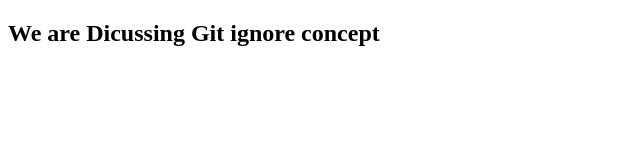
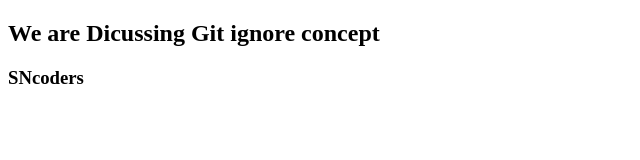
Before and after one commit to samadgutt/Git-ignore-concept, a plain HTML site: page index.html in a window 1280 px wide. Shown: the whole page, without its empty margins (0-640 px from the left). Drawn offline with Linux system fonts and the light colour scheme.

Commit message:
git ignore file done

```diff
--- a/index.html
+++ b/index.html
@@ -7,5 +7,6 @@
 </head>
 <body>
     <h2>We are Dicussing Git ignore concept</h2>
+    <h3>SNcoders</h3>
 </body>
 </html>
```
Also changed, not shown: 1 other file.
